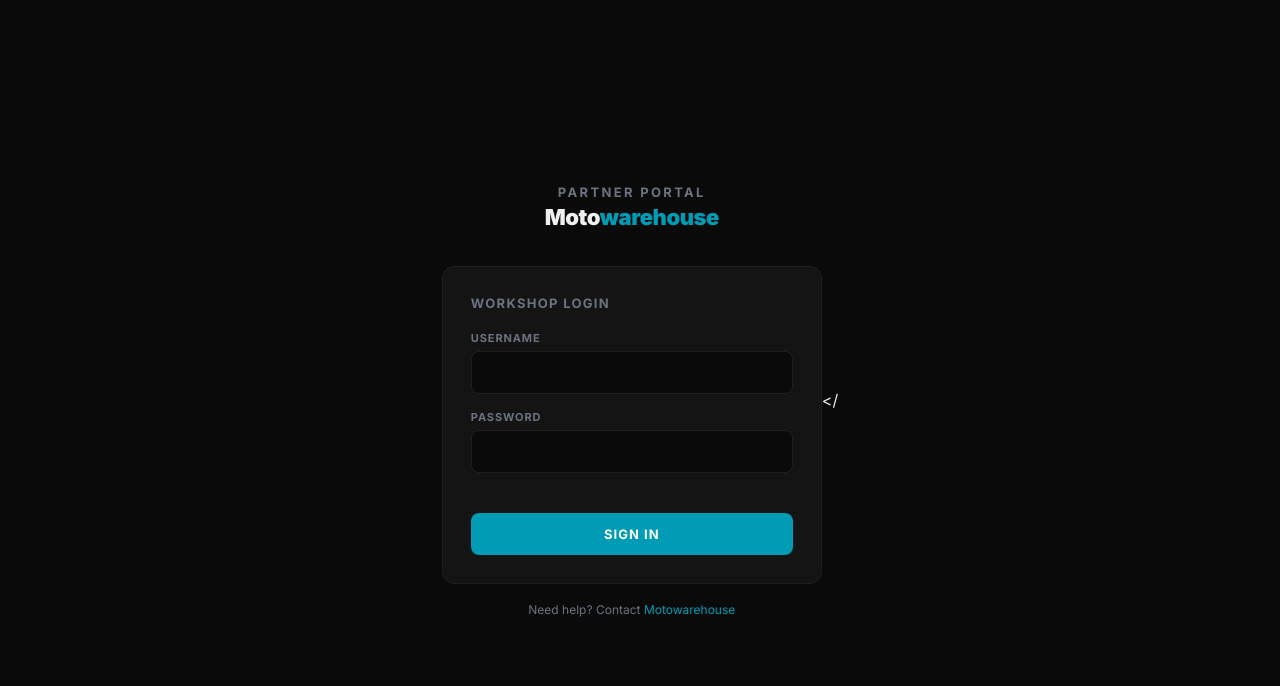
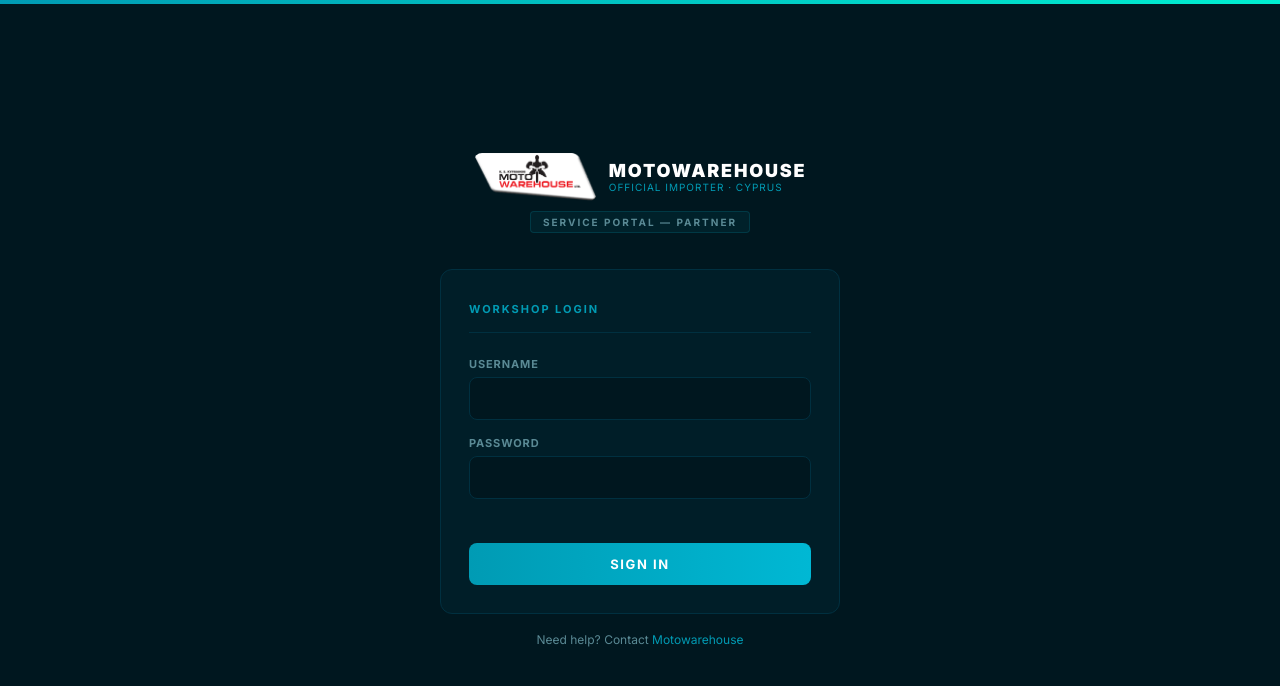
Before and after one commit to motowarehouse/motowarehouse-booking, a website: page partner/login.html in a window 1280 px wide. Drawn offline with Linux system fonts and the light colour scheme.

Commit message:
Update booking portal

```diff
--- a/partner/login.html
+++ b/partner/login.html
@@ -19,61 +19,225 @@
     *, *::before, *::after { box-sizing: border-box; margin: 0; padding: 0; }
 
     :root {
-      --bg:      #0a0a0a;
-      --surface: #141414;
-      --border:  #1e1e1e;
-      --blue:    #009bb4;
-      --white:   #f0f0f0;
-      --grey:    #6b7280;
-      --red:     #e54b4b;
+      --bg:         #00171f;
+      --surface:    #001e28;
+      --surface-2:  #002330;
+      --border:     #003040;
+      --blue:       #009bb4;
+      --teal-light: #00efd1;
+      --white:      #ffffff;
+      --text:       #cce8ed;
+      --grey:       #5a8a95;
+      --red:        #e54b4b;
     }
 
     body {
       font-family: 'Inter', sans-serif;
       background: var(--bg);
-      color: var(--white);
+      color: var(--text);
       min-height: 100vh;
       display: flex;
+      flex-direction: column;
       align-items: center;
       justify-content: center;
       padding: 20px;
     }
 
-    .wrap { width: 100%; max-width: 380px; }
+    /* top gradient bar */
+    body::before {
+      content: '';
+      position: fixed;
+      top: 0; left: 0; right: 0;
+      height: 4px;
+      background: linear-gradient(90deg, var(--blue) 0%, var(--teal-light) 100%);
+      z-index: 100;
+    }
 
-    .logo { text-align: center; margin-bottom: 36px; }
-    .logo-text { font-size: 13px; font-weight: 700; letter-spacing: 0.18em; text-transform: uppercase; color: var(--grey); }
-    .logo-brand { font-size: 22px; font-weight: 900; letter-spacing: -0.02em; color: var(--white); margin-top: 4px; }
-    .logo-brand span { color: var(--blue); }
+    .wrap {
+      width: 100%;
+      max-width: 400px;
+    }
 
-    .card { background: var(--surface); border: 1px solid var(--border); border-radius: 12px; padding: 28px; }
-    .card-title { font-size: 13px; font-weight: 700; letter-spacing: 0.1em; text-transform: uppercase; color: var(--grey); margin-bottom: 20px; }
+    /* logo area */
+    .logo {
+      display: flex;
+      flex-direction: column;
+      align-items: center;
+      margin-bottom: 36px;
+      gap: 10px;
+    }
 
-    label { display: block; font-size: 11px; font-weight: 700; letter-spacing: 0.08em; text-transform: uppercase; color: var(--grey); margin-bottom: 6px; margin-top: 16px; }
+    .logo-img-wrap {
+      display: flex;
+      align-items: center;
+      gap: 12px;
+    }
+
+    .logo-mark {
+      height: 48px;
+      width: auto;
+      display: block;
+      border-radius: 8px;
+      object-fit: contain;
+    }
+
+    .logo-mark-fallback {
+      width: 48px;
+      height: 48px;
+      background: var(--blue);
+      border-radius: 8px;
+      display: none;
+      align-items: center;
+      justify-content: center;
+      flex-shrink: 0;
+      color: white;
+      font-size: 16px;
+      font-weight: 900;
+      letter-spacing: -1px;
+    }
+
+    .logo-text-wrap {
+      display: flex;
+      flex-direction: column;
+      line-height: 1.1;
+    }
+
+    .logo-name {
+      font-size: 18px;
+      font-weight: 900;
+      letter-spacing: 0.1em;
+      text-transform: uppercase;
+      color: var(--white);
+    }
+
+    .logo-tagline {
+      font-size: 10px;
+      font-weight: 400;
+      letter-spacing: 0.1em;
+      color: var(--blue);
+      text-transform: uppercase;
+      margin-top: 2px;
+    }
+
+    .portal-badge {
+      font-size: 10px;
+      font-weight: 700;
+      letter-spacing: 0.2em;
+      text-transform: uppercase;
+      color: var(--grey);
+      background: rgba(0,155,180,0.08);
+      border: 1px solid rgba(0,155,180,0.2);
+      padding: 4px 12px;
+      border-radius: 4px;
+    }
+
+    /* card */
+    .card {
+      background: var(--surface);
+      border: 1px solid var(--border);
+      border-radius: 12px;
+      padding: 32px 28px 28px;
+    }
+
+    .card-title {
+      font-size: 11px;
+      font-weight: 700;
+      letter-spacing: 0.18em;
+      text-transform: uppercase;
+      color: var(--blue);
+      margin-bottom: 24px;
+      padding-bottom: 16px;
+      border-bottom: 1px solid var(--border);
+    }
+
+    label {
+      display: block;
+      font-size: 11px;
+      font-weight: 700;
+      letter-spacing: 0.08em;
+      text-transform: uppercase;
+      color: var(--grey);
+      margin-bottom: 6px;
+      margin-top: 16px;
+    }
+
     label:first-of-type { margin-top: 0; }
 
-    input { width: 100%; background: #0a0a0a; border: 1px solid var(--border); border-radius: 8px; color: var(--white); font-family: inherit; font-size: 15px; padding: 11px 14px; outline: none; transition: border-color 0.15s; }
+    input {
+      width: 100%;
+      background: var(--bg);
+      border: 1px solid var(--border);
+      border-radius: 8px;
+      color: var(--white);
+      font-family: inherit;
+      font-size: 15px;
+      padding: 11px 14px;
+      outline: none;
+      transition: border-color 0.15s;
+    }
+
     input:focus { border-color: var(--blue); }
 
-    .btn { display: block; width: 100%; margin-top: 22px; padding: 13px; background: var(--blue); color: #fff; font-family: inherit; font-size: 13px; font-weight: 700; letter-spacing: 0.08em; text-transform: uppercase; border: none; border-radius: 8px; cursor: pointer; transition: opacity 0.15s; }
+    .btn {
+      display: block;
+      width: 100%;
+      margin-top: 24px;
+      padding: 13px;
+      background: linear-gradient(90deg, var(--blue) 0%, #00b8d4 100%);
+      color: #fff;
+      font-family: inherit;
+      font-size: 13px;
+      font-weight: 700;
+      letter-spacing: 0.12em;
+      text-transform: uppercase;
+      border: none;
+      border-radius: 8px;
+      cursor: pointer;
+      transition: opacity 0.15s;
+    }
+
     .btn:hover { opacity: 0.88; }
     .btn:disabled { opacity: 0.45; cursor: not-allowed; }
 
-    .msg { font-size: 13px; font-weight: 500; padding: 10px 12px; border-radius: 7px; margin-bottom: 16px; display: none; }
-    .msg.error   { background: rgba(229,75,75,0.12); color: var(--red); display: block; }
-    .msg.success { background: rgba(0,155,180,0.12); color: var(--blue); display: block; }
+    .msg {
+      font-size: 13px;
+      font-weight: 500;
+      padding: 10px 12px;
+      border-radius: 7px;
+      margin-bottom: 18px;
+      display: none;
+    }
 
-    .h-captcha { margin-top: 18px; display: flex; justify-content: center; }
+    .msg.error   { background: rgba(229,75,75,0.12); color: var(--red); display: block; border: 1px solid rgba(229,75,75,0.2); }
+    .msg.success { background: rgba(0,155,180,0.1); color: var(--teal-light); display: block; border: 1px solid rgba(0,155,180,0.2); }
 
-    .sub-link { text-align: center; margin-top: 18px; font-size: 12px; color: var(--grey); }
+    .h-captcha { margin-top: 20px; display: flex; justify-content: center; }
+
+    .sub-link {
+      text-align: center;
+      margin-top: 18px;
+      font-size: 12px;
+      color: var(--grey);
+    }
+
     .sub-link a { color: var(--blue); text-decoration: none; }
+    .sub-link a:hover { color: var(--teal-light); }
   </style>
 </head>
 <body>
   <div class="wrap">
+
     <div class="logo">
-      <div class="logo-text">Partner Portal</div>
-      <div class="logo-brand">Moto<span>warehouse</span></div>
+      <div class="logo-img-wrap">
+        <img class="logo-mark" src="/assets/MWH_Logo_New.png" alt="Motowarehouse"
+          onerror="this.style.display='none';this.nextElementSibling.style.display='flex';">
+        <div class="logo-mark-fallback">MW</div>
+        <div class="logo-text-wrap">
+          <div class="logo-name">Motowarehouse</div>
+          <div class="logo-tagline">Official Importer · Cyprus</div>
+        </div>
+      </div>
+      <div class="portal-badge">Service Portal — Partner</div>
     </div>
 
     <div class="card">
@@ -89,7 +253,7 @@
       <input type="password" id="password" autocomplete="current-password"
         onkeydown="if(event.key==='Enter') doLogin()">
 
-      <div class="h-captcha" data-sitekey="eb84b046-39d0-4fd2-a1e2-28e02294d4ce" data-theme="dark"></div>
+      <div class="h-captcha" data-sitekey="__HCAPTCHA_SITE_KEY__" data-theme="dark"></div>
 
       <button class="btn" id="loginBtn" onclick="doLogin()">Sign In</button>
     </div>
@@ -97,6 +261,7 @@
     <div class="sub-link">
       Need help? Contact <a href="mailto:support@motowarehouse.com.cy">Motowarehouse</a>
     </div>
+
   </div>
 
   <script>
@@ -148,4 +313,5 @@
       }
     }
   </script>
-</
+</body>
+</html>
```
Also changed, not shown: admin/login.html (+118 -42 lines), public/index.html (+1 -1 lines), public/terms.html (+2 -2 lines), server.js (+31 -4 lines), 1 other file.
